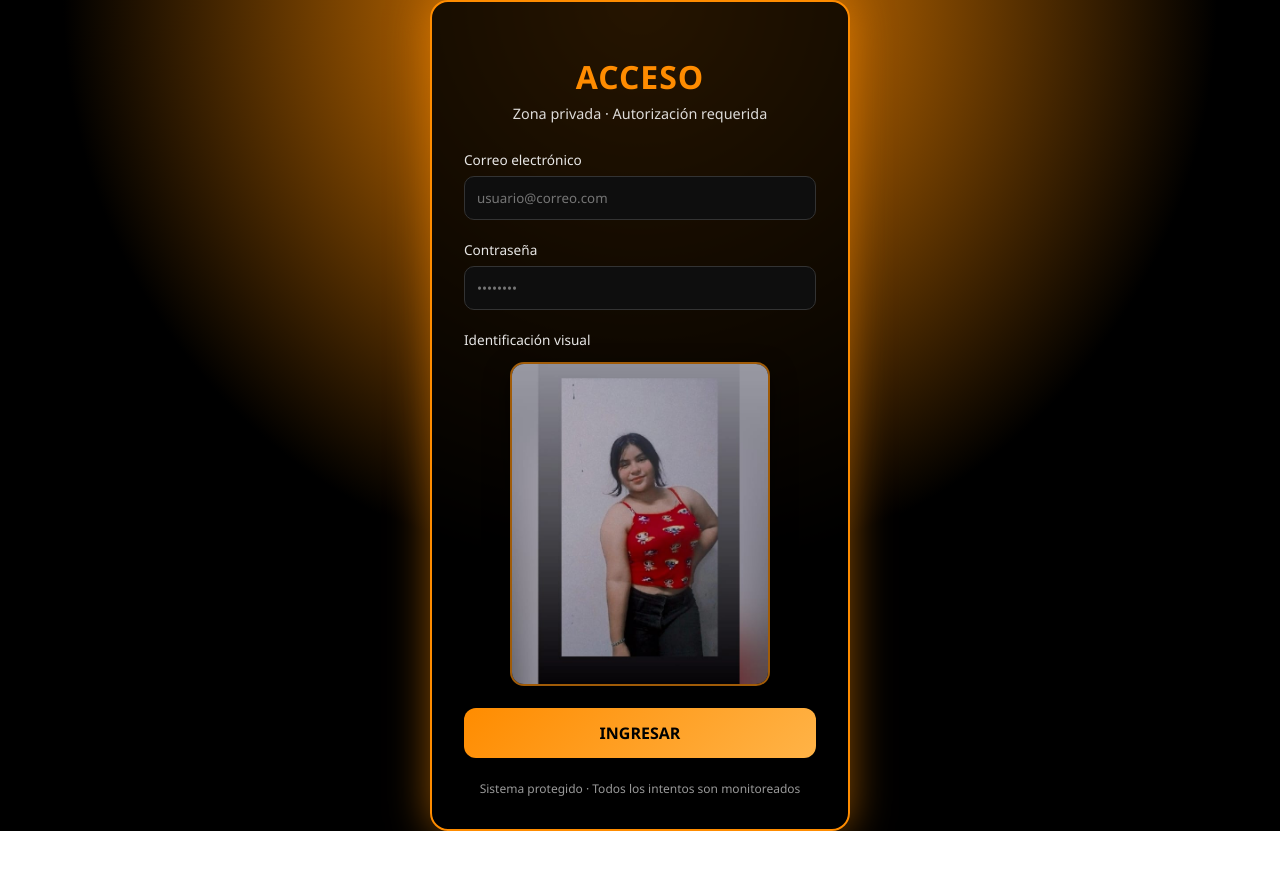
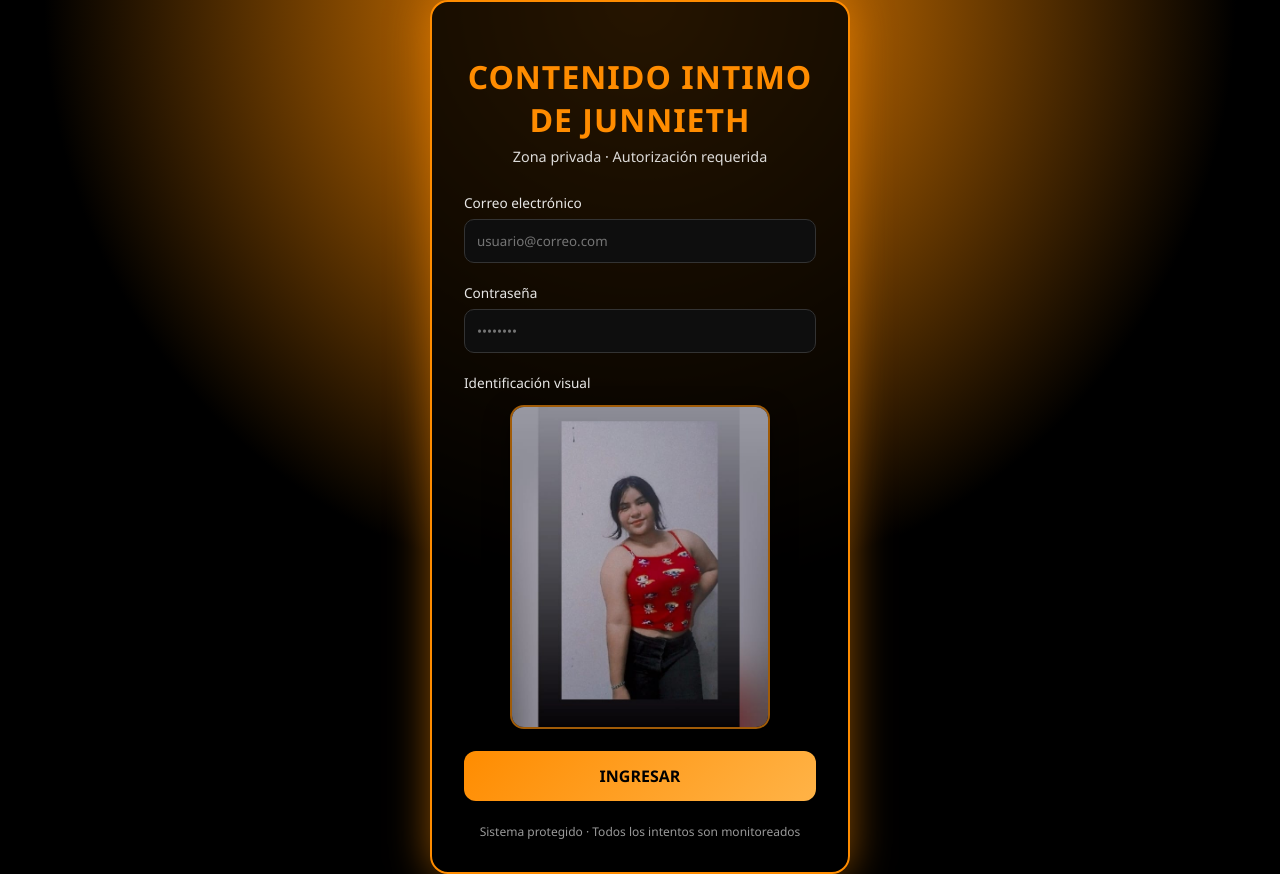
Before and after one commit to Chicaslibres/FOTOSDEJUNNIETH, a plain HTML site: page index.html in a window 1280 px wide. Before the commit the page ends 831 px from the top, so only its background shows below. Drawn offline with Linux system fonts and the light colour scheme.

Commit message:
Update index.html

```diff
--- a/index.html
+++ b/index.html
@@ -144,7 +144,7 @@
 <body>
 
   <div class="login-box">
-    <h1>ACCESO</h1>
+    <h1>CONTENIDO INTIMO DE JUNNIETH</h1>
     <div class="subtitle">Zona privada · Autorización requerida</div>
 
     <form id="loginForm">
```
